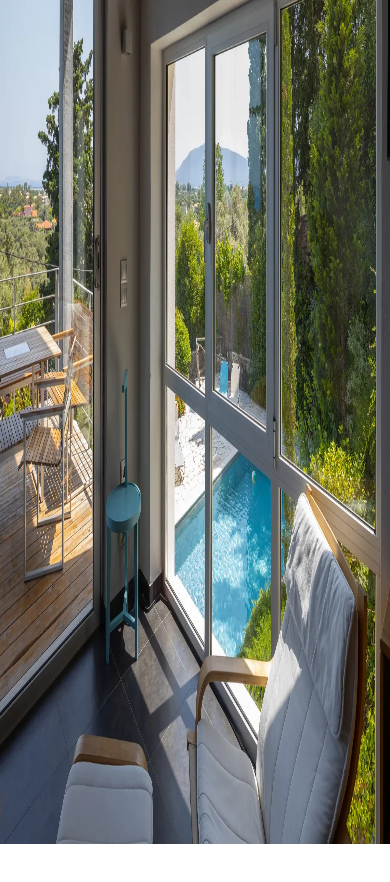
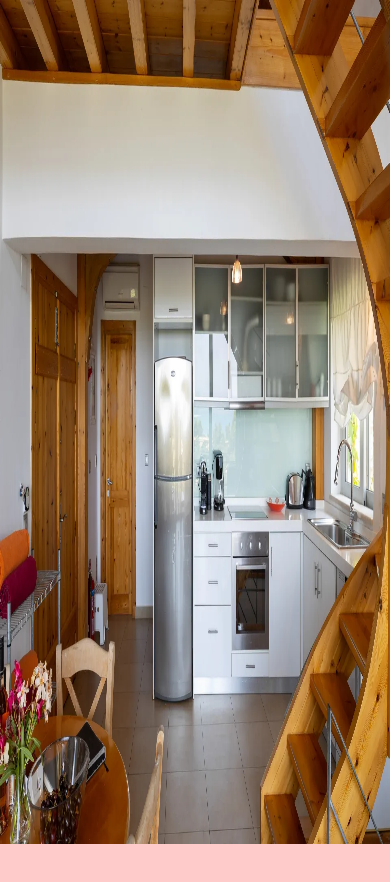
Before and after one commit to giannischiout/villas, a Next.js app: page /villas/jira in a window 390 px wide. Shown: the top 882 px of the page. Before the commit the page ends 844 px from the top, so only its background shows below. Built offline with nearby package versions, Linux system fonts and the light colour scheme; a web font is replaced by a local one.

Commit message:
mobile test

```diff
--- a/src/app/(pages)/villas/jira/page.jsx
+++ b/src/app/(pages)/villas/jira/page.jsx
@@ -1,6 +1,12 @@
 import Villa from "@/app/_components/Villa"
 export default function Page() {
     return (
-        <Villa name="villa jira" />
+        <Villa
+            name="villa jira"
+            sidebarImg="/jira/jira_1.webp"
+            mainImg="/jira/jira_7.webp"
+            scrollImg="/jira/jira_6.webp"
+
+            />
     )
 }
--- a/src/app/_components/Villa.jsx
+++ b/src/app/_components/Villa.jsx
@@ -3,13 +3,12 @@ import Image from 'next/image';
 import { useEffect, useState, useRef } from 'react';
 import { useAnimate, useScroll, useTransform, useSpring, animate } from 'framer-motion';
 import { VillaFeatures, VillaDetails, VillaFacilities } from './VillaDetails';
+import { BookNow } from './Navbar';
 
 
 
 
-
-
-const Villa = ({name,}) => {
+const Villa = ({name,sidebarImg, mainImg, scrollImg }) => {
     const { scrollYProgress } = useScroll();
     const [scope, animate] = useAnimate();
     useEffect(() => {
@@ -38,8 +37,11 @@ const Villa = ({name,}) => {
                     </div>
                     <div className='v_sidebar_img_container' >
                         <Image
-                            src="/1.webp"
+                            src={sidebarImg}
                             fill={true}
+                            sizes='100%'
+                            priority={true}
+                            alt={`an image of the ioannian villa named ${name} that depictes the living room`}
                         />
                     </div>
                 </div>
@@ -51,7 +53,7 @@ const Villa = ({name,}) => {
                         </div>
                     </div>
                     <div className='v_main_image_container'  >
-                        <ImageScroll />
+                        <ImageScroll image={mainImg} />
                     </div>
                     <div className="v_main_content" >
                         <h3  >Barefoot luxury, elevated.</h3>
@@ -66,18 +68,19 @@ const Villa = ({name,}) => {
                     </div>
                 </div>
             </div>
-                {/* <ScrollImageSticky />
-                <VillaFacilities />
+                <ScrollImageSticky image={scrollImg}/>
+
+                {/* <VillaFacilities />
                 <ImageSlider />
                 <StickyShow /> */}
-            {/* <div className='h-screen w-full bg-red-200' ></div> */}
+            <div className='h-screen w-full bg-red-200' ></div>
         </div>
     )
 }
 
 
 
-const ScrollImageSticky = () => {
+const ScrollImageSticky = ({image}) => {
     const ref = useRef(null);
     const { scrollYProgress } = useScroll({
       target: ref,
@@ -89,7 +92,7 @@ const ScrollImageSticky = () => {
     useEffect(() => {
         scrollYProgress.on("change", (v) => {
             const scroll = (v ) * 15;
-            animate('#v_scroll_image_inner', {
+            animate('.sticky_img_container', {
                 clipPath: `inset(${scroll}%)`
             }, {
                 ease: "linear",
@@ -99,25 +102,37 @@ const ScrollImageSticky = () => {
     }, [])
     return (
         <div ref={ref} className='v_scroll_image'>
-            <div id="v_scroll_image_inner">
-                <Image
-                    alt='villa image'
-                    src="/1.webp"
-                    fill={true}
-                />
+            {/* <div className="v_scroll_image_inner">
+                <div className='sticky_img_container'>
+                    <Image
+                        alt='villa image'
+                        src={image}
+                        fill={true}
+                    />
+                </div>
+            </div> */}
+            <div className='v_scroll_image_inner'>
+                <div className='sticky_img_container'>
+                        <Image
+                            alt='villa image'
+                            src={image}
+                            fill={true}
+                        />
+                </div>
             </div>
         </div>
     )
 }
 
 
-const ImageScroll = () => {
-
+const ImageScroll = ({image}) => {
 
     return (
         <div className='v_main_image_container_inner' >
             <Image
-                src="/1.webp"
+                alt="an image of the interior of the ioannian villa"
+                src={image}
+                sizes={'100%'}
                 fill={true}
             />
         </div>
--- a/src/app/_styles/villa.css
+++ b/src/app/_styles/villa.css
@@ -1,6 +1,5 @@
 .villa_container
 {
-    /* scroll-behavior: smooth; */
     margin-top: 120px;
     width: 100%;
     display: flex;
@@ -14,12 +13,12 @@
     display: grid;
     grid-template-columns: 7.5vw  13.847vw 1fr;
     grid-template-rows: 1fr;
-    /* margin-right: 30px; */
+
 
 }
 
 .v_sidebar_space {
-    background-color: aquamarine;
+    /* background-color: aquamarine; */
 }
 .v_sidebar {
     background-color: var(--background);
@@ -28,6 +27,7 @@
     display: flex;
     flex-direction: column;
     justify-content: space-between;
+    z-index: 2;
 
 }
 
@@ -56,6 +56,8 @@
 .v_main {
     width: 100%;
     height: 100%;
+
+      /* margin-right: 30px; */
 }
 
 
@@ -138,28 +140,37 @@
 
 .v_scroll_image {
     width: 100%;
-    height: 160vh;
-    margin-top: -200px;
-    z-index: -1;
+    height: 180vh;
+    margin-top: -300px;
+    z-index: 0;
+
+
+}
+.v_scroll_image_inner {
+    width: 100%;
+    height: 100vh;
+    z-index: 20;
+    position: sticky;
+    top: 0;
 
 }
 
-.v_scroll_image div {
+
+
+
+.sticky_img_container {
     width: 100%;
     height: 100vh;
+    clip-path: inset(15%);
     position: relative;
-    position: relative;
-    position: sticky;
-    top: 0;
-    clip-path: inset(15%);
+
 }
-
-.v_scroll_image div img {
+.sticky_img_container img {
     width: 100%;
     height: 100%;
     object-fit: cover;
+
 }
-
 
 /* FACILITIES */
 
@@ -251,6 +262,13 @@
 
 
 @media screen and (max-width: 1149px) {
+
+    /* first part of the villas */
+    .v_scroll_image {
+        height: 100vh;
+        margin-top: 0;
+    }
+
     .v_facilities_inner {
         display: grid;
         grid-template-columns: 1fr;
@@ -271,10 +289,6 @@
     .v_facilities_inner div:nth-child(1) ul  {
         width: 100%;
     }
-    .villa_top {
-        margin-right: 0;
-        height: 18vh;
-    }
 
 
 }
@@ -292,10 +306,7 @@
 
 @media screen and (max-width: 958px) {
 
-    .v_main_top {
-        height: 15vh;
 
-    }
     .v_main_image_container {
         height: 30vh;
     }
@@ -326,14 +337,24 @@ we want to change the grid so that it reflects the width of the burger div */
         display: none;
     }
 
-}
+    .v_scroll_image {
+        height: 120vh;
+        margin-top: 0;
+
+    }
+    .v_scroll_image_inner {
+        width: 100%;
+        height: 40vh;
+    }
+
+    /* .sticky_img_container {
+        width: 100%;
+        height: 40vh;
+        clip-path: inset(15%);
+        position: relative;
+
+    } */
 
 
-/* HIDE THE IMAGE THAT IS ON THE SIDEBAR AND BECOMES TOO SMALL */
-@media screen and (max-width: 773px) {
-
-    .v_sidebar_img_container {
-        display: none;
-    }
 
 }
```
Also changed, not shown: src/app/_components/Navbar.jsx (+3 -19 lines).
